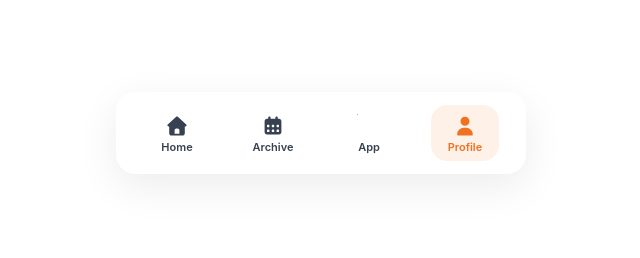
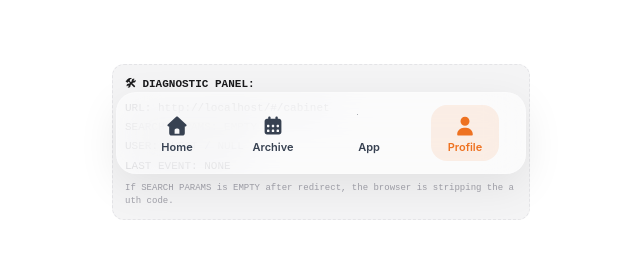
Before and after one commit to realtomchuk-source/SvitloSk, a React (Vite) app in the folder web/: page /#/cabinet in a window 1280 px wide. Shown: the part 626-884 px from the top of the page, without its empty margins (319-959 px from the left). Before the commit the page ends 800 px from the top, so only its background shows below. Built offline with nearby package versions, Linux system fonts and the light colour scheme; no server answers; a web font is replaced by a local one.

Commit message:
Final cleanup of Cabinet.tsx and useStore types to ensure green build

```diff
--- a/web/src/pages/Cabinet/Cabinet.tsx
+++ b/web/src/pages/Cabinet/Cabinet.tsx
@@ -13,7 +13,7 @@ import type { Slot } from '@/schemas/user';
 import styles from './Cabinet.module.css';
 
 export const Cabinet: React.FC = () => {
-    const { user, userConfig, updateUserConfig, slots, addSlot, updateSlot, deleteSlot, signInWithGoogle, isAuthLoading } = useStore();
+    const { user, userConfig, updateUserConfig, slots, addSlot, updateSlot, deleteSlot, signInWithGoogle } = useStore();
 
     const [isSubGroupSheetOpen, setSubGroupSheetOpen] = useState(false);
     const [isEditorSheetOpen, setEditorSheetOpen] = useState(false);
@@ -135,6 +135,8 @@ export const Cabinet: React.FC = () => {
                 isOpen={isAboutSheetOpen}
                 onClose={() => setAboutSheetOpen(false)}
             />
+
+            <DebugPanel />
         </div>
     );
 };
```
